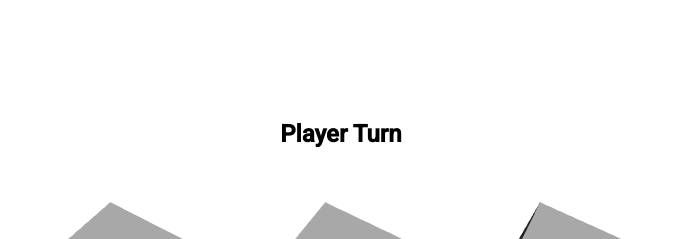
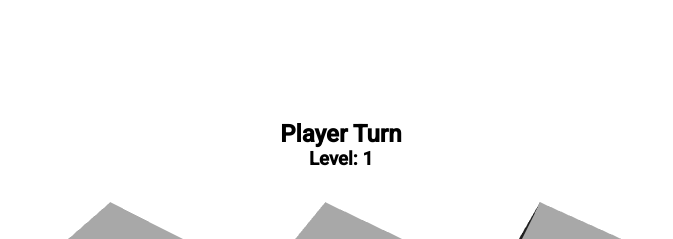
Before and after one commit to HKanwal/threejs-practice, a React (Vite) app: page / in a window 1280 px wide. Shown: the top 239 px of the page, without its empty margins (299-972 px from the left). Built offline with nearby package versions, Linux system fonts and the light colour scheme.

Commit message:
Add levels

```diff
--- a/src/App.css
+++ b/src/App.css
@@ -3,9 +3,21 @@
 }
 
 #turn {
+  margin-bottom: 0;
+}
+
+#level {
+  margin-top: 0;
+}
+
+header {
   position: fixed;
   top: 100px;
   left: 50%;
   transform: translateX(-50%);
   font-family: Roboto;
+
+  display: flex;
+  flex-direction: column;
+  align-items: center;
 }
--- a/src/App.tsx
+++ b/src/App.tsx
@@ -34,9 +34,12 @@ function App() {
   const [hover, setHover] = useState(false);
   const [sequence, setSequence] = useState<null | number[]>(null);
   const [playerIndex, setPlayerIndex] = useState(0);
+  const [level, setLevel] = useState(0);
 
   const playSequence = () => {
-    const seq = generateSequence(5);
+    const newLevel = level + 1;
+    setLevel(newLevel);
+    const seq = generateSequence(newLevel);
     let i = 0;
 
     function colorNextBox() {
@@ -105,6 +108,7 @@ function App() {
       id="canvas-container"
       style={{ cursor: hover && turn === "player" ? "pointer" : "auto" }}
     >
+      <header>
         <h2 id="turn">
           {turn === "player"
             ? "Player Turn"
@@ -112,6 +116,8 @@ function App() {
             ? "Computer Turn"
             : "Game Over! Refresh to play again."}
         </h2>
+        <h3 id="level">{`Level: ${level}`}</h3>
+      </header>
       <Canvas>
         <ambientLight intensity={0.1} />
         <directionalLight color="white" position={[0, 0, 5]} />
```
Lines whose indentation alone changed are shown as unchanged.
